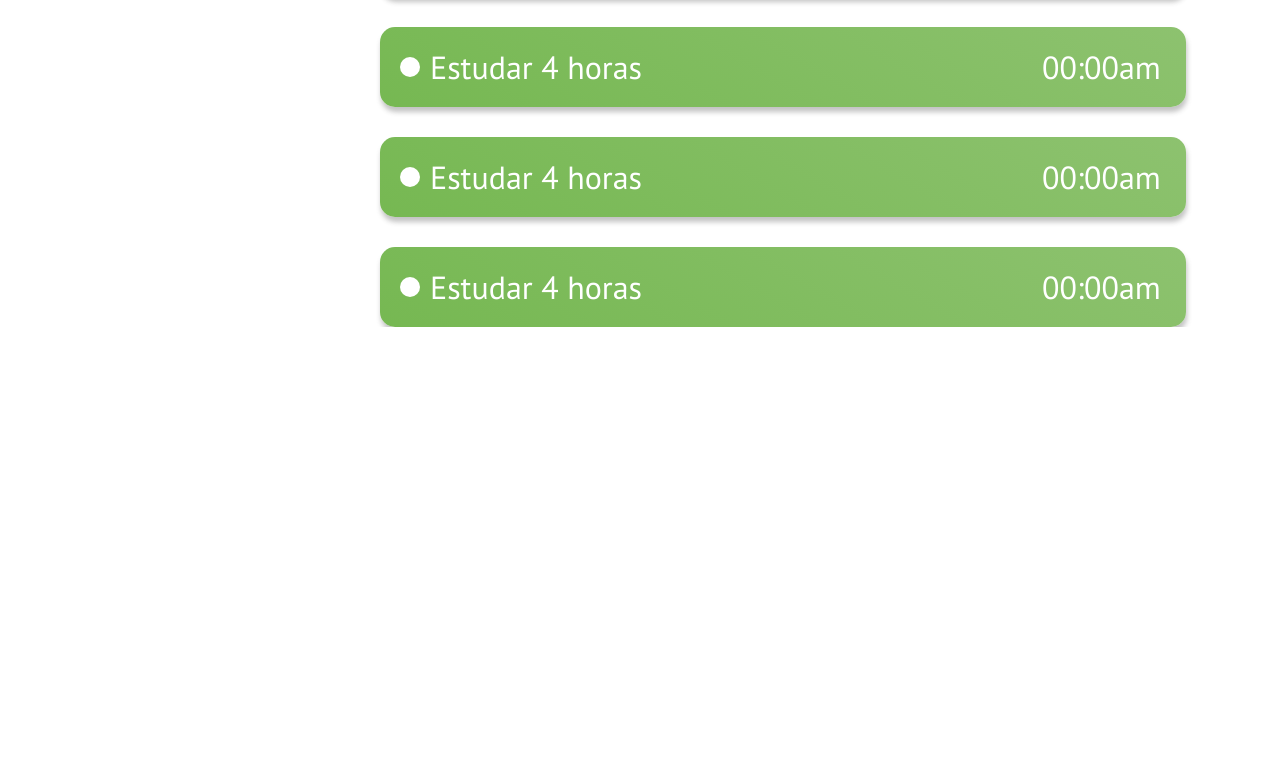
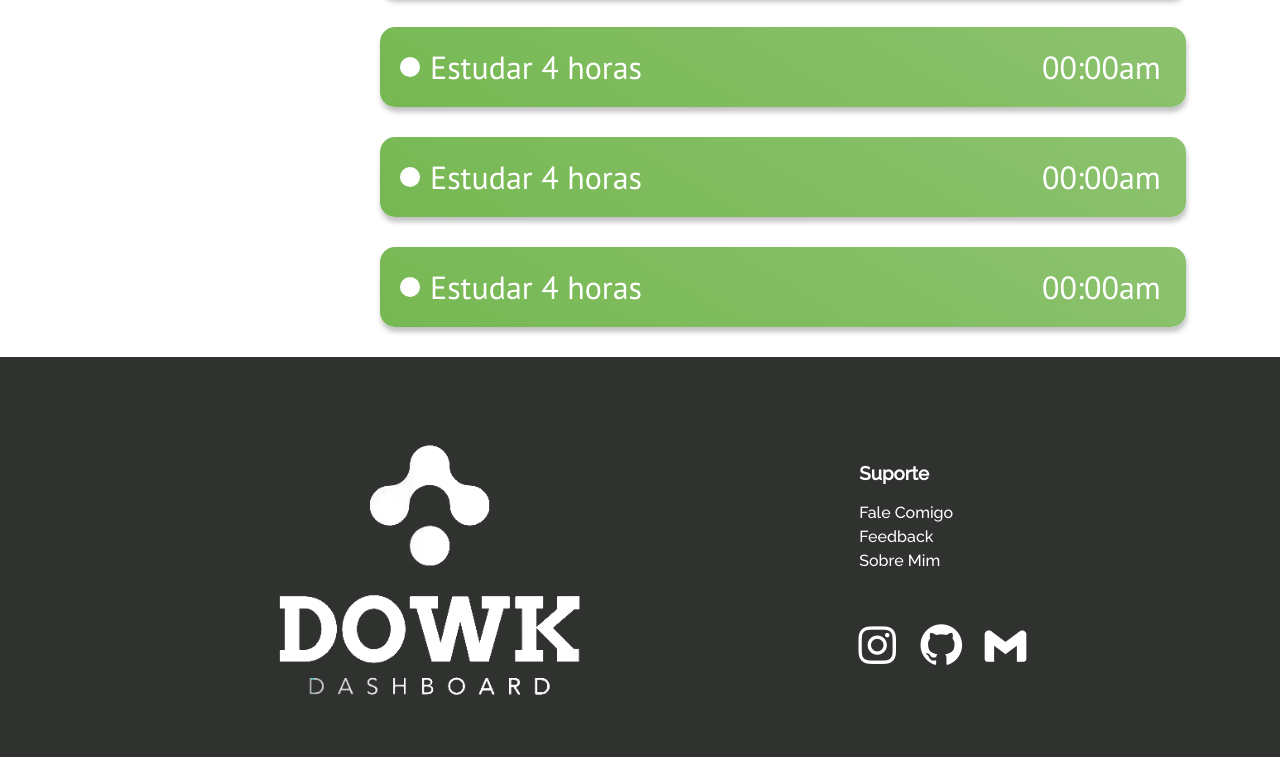
Before and after one commit to Raza6869/project-ideias, a plain HTML site: page to-do-list/Board/board.html in a window 1280 px wide. Shown: the part 999-1769 px from the top of the page. Before the commit the page ends 1326 px from the top, so only its background shows below. Drawn offline with nearby package versions, Linux system fonts and the light colour scheme.

Commit message:
Update June 10 0.2

```diff
--- a/to-do-list/Board/board.css
+++ b/to-do-list/Board/board.css
@@ -170,3 +170,43 @@ body{
     top: 310px;
     right: 50px;
 }
+/*Footer*/
+
+footer{
+    width: 100%;
+    height: 400px;
+    background: #303230;
+    display: flex;
+    justify-content: space-evenly;
+    align-items: center;
+    color: #FFFFFF;
+    font-family: "Raleway";
+    text-align: start;
+}
+
+footer img {
+    height: 400px;
+    filter: brightness(100);
+    margin-bottom: -30px;
+}
+
+
+footer ul {
+    list-style: none;
+    text-align: left;
+    margin-left: -40px;
+    margin-bottom: 50px;
+}
+
+footer li {
+    margin-bottom: 5px;
+}
+
+footer i{
+    font-size: 50px;
+    margin: 0px 5px;
+}
+
+footer .showcontacts{
+    margin-left: -12px;
+}
--- a/to-do-list/Board/board.html
+++ b/to-do-list/Board/board.html
@@ -56,6 +56,28 @@
 
     </div>
 </div>
+<footer>
+    <div class="logo">
+        <img src="/images/Logo-ToDW.png" alt="Logo da DoWK">
+
+    </div>
+
+    <div class="support">
+        <h3>Suporte</h3>
+
+        <ul>
+            <li>Fale Comigo</li>
+            <li>Feedback</li>
+            <li>Sobre Mim</li>
+        </ul>
+
+        <div class="showcontacts">
+            <i class='bx bxl-instagram'></i>
+            <i class='bx bxl-github'></i>
+            <i class='bx bxl-gmail'></i>
+        </div>
+    </div>
+</footer>
     <script src="board.js"></script>
 </body>
 </html>
--- /dev/null
+++ b/to-do-list/Cadastro/cadastro.css
@@ -0,0 +1,146 @@
+@import url('https://fonts.googleapis.com/css2?family=Raleway:wght@200&display=swap');
+@import url('https://fonts.googleapis.com/css2?family=Raleway:wght@500&display=swap');
+@import url('https://fonts.googleapis.com/css2?family=Ubuntu:wght@500&display=swap');
+@import url('https://fonts.googleapis.com/css2?family=Unica+One&display=swap');
+@import url('https://fonts.googleapis.com/css2?family=PT+Sans&display=swap');
+
+body {
+    margin: 0 auto;
+    height: 100%;
+    width: 100%;
+    overflow-x: hidden;
+    text-align: center;
+    background: linear-gradient(0deg, #FFFFFF , #46bc7f22);
+}
+
+/*Header*/
+
+header {
+    height: 40vh;
+    width: 100%;
+    background-image: url(/images/cadastro\ bg.jpg);
+    background-repeat: no-repeat;
+    background-size: cover;
+    background-attachment: fixed;
+}
+
+header img {
+    height: 260px;
+    filter: brightness(100);
+
+}
+
+/*Cadastro*/
+
+.cadastro-container{
+    font-family: "Raleway";
+    font-size: 20px;
+    display: flex column;
+    justify-content: center;
+
+}
+
+.cadastro-container h1 {
+    font-family: "Raleway";
+    font-size: 50px;
+    color: #007629;
+}
+
+.name p {
+    margin: 0 0 20px 3px;
+}
+
+.name {
+    display: flex;
+    justify-content: center;
+    text-align: start;
+    column-gap: 10px;
+}
+
+.cadastro-container input {
+    height: 40px;
+    width: 620px;
+    padding-left: 10px;
+    border: solid 1px #007629;
+    border-radius: 5px;
+    font-family: "Raleway";
+}
+
+.name input {
+    height: 40px;
+    width: 300px;
+    border: solid 1px #007629;
+    border-radius: 5px;
+}
+
+.importants p {
+    text-align: start;
+    margin-left: 360px;
+}
+
+.cadastro-container img{
+    height: 300px;
+    border-radius: 50%;
+    background: linear-gradient(30deg, #88ff82, #007629);
+}
+
+button{
+    height: 70px;
+    width: 300px;
+    border-radius: 20px;
+    background: #019b37;
+    color: #FFFFFF;
+    font-size: 20px;
+    font-family: "Raleway";
+    font-weight: 700;
+    letter-spacing: 0.08em;
+    margin-top: 50px;
+    border: none;
+    cursor: pointer;
+    margin-bottom: 40px;
+}
+
+button:hover {
+    background: #09b101;
+}
+
+/*Footer*/
+
+footer{
+    width: 100%;
+    height: 400px;
+    background: #303230;
+    display: flex;
+    justify-content: space-evenly;
+    align-items: center;
+    color: #FFFFFF;
+    font-family: "Raleway";
+    text-align: start;
+}
+
+footer img {
+    height: 400px;
+    filter: brightness(100);
+    margin-bottom: -30px;
+}
+
+
+footer ul {
+    list-style: none;
+    text-align: left;
+    margin-left: -40px;
+    margin-bottom: 50px;
+}
+
+footer li {
+    margin-bottom: 5px;
+}
+
+footer i{
+    font-size: 50px;
+    margin: 0px 5px;
+}
+
+footer .showcontacts{
+    margin-left: -12px;
+}
--- a/to-do-list/Home/home.css
+++ b/to-do-list/Home/home.css
@@ -204,3 +204,44 @@ body {
     top: 10px;
     left: -80px;
 }
+
+/*Footer*/
+
+footer{
+    width: 100%;
+    height: 400px;
+    background: #303230;
+    display: flex;
+    justify-content: space-evenly;
+    align-items: center;
+    color: #FFFFFF;
+    font-family: "Raleway";
+    text-align: start;
+}
+
+footer img {
+    height: 400px;
+    filter: brightness(100);
+    margin-bottom: -30px;
+}
+
+
+footer ul {
+    list-style: none;
+    text-align: left;
+    margin-left: -40px;
+    margin-bottom: 50px;
+}
+
+footer li {
+    margin-bottom: 5px;
+}
+
+footer i{
+    font-size: 50px;
+    margin: 0px 5px;
+}
+
+footer .showcontacts{
+    margin-left: -12px;
+}
```
Also changed, not shown: to-do-list/Cadastro/cadastro.html (added, +70 -0 lines), to-do-list/Cadastro/cadastro.js (added, +17 -0 lines), to-do-list/Home/home.html (+0 -2 lines), 1 other file.
